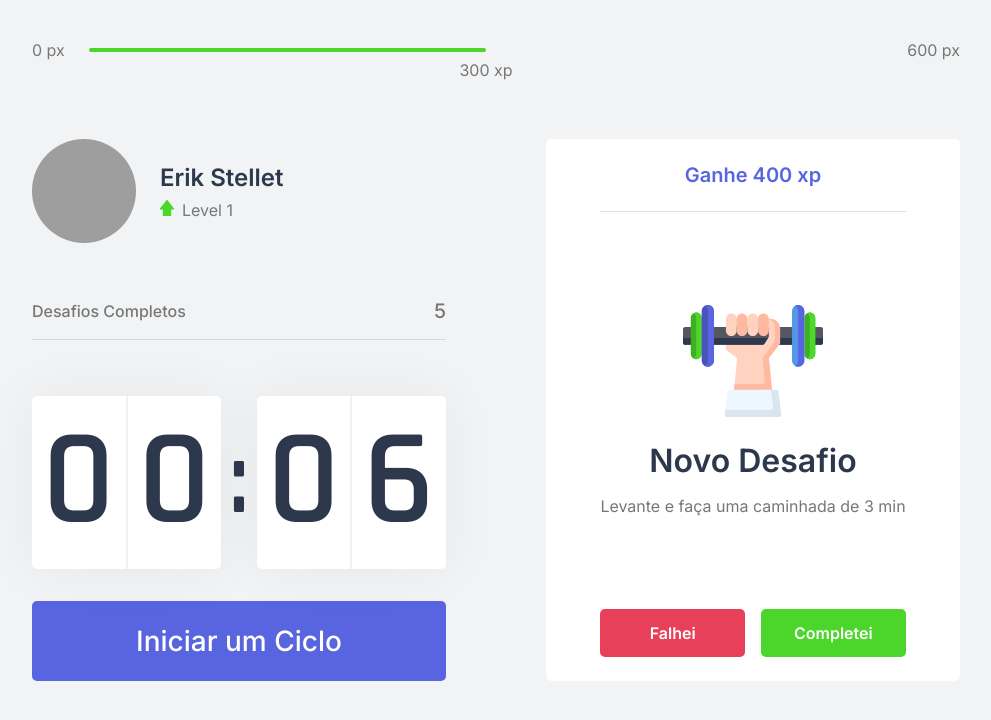
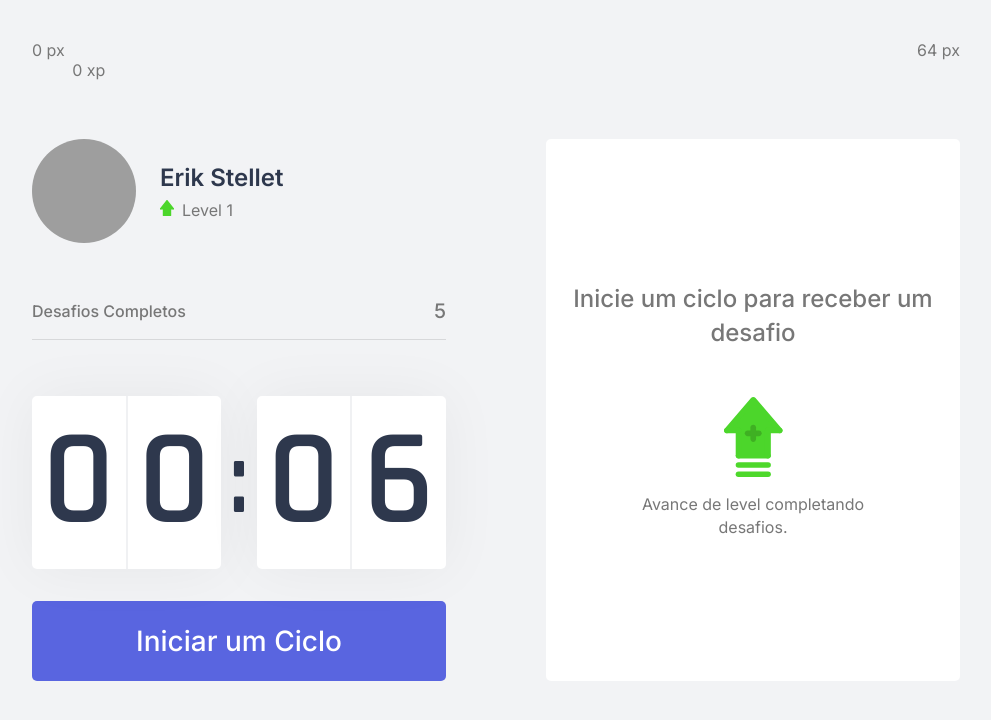
Before and after one commit to Erikstellet/Next-Level-Week-4, a Next.js app: page / in a window 1280 px wide. Shown: the top 720 px of the page, without its empty margins (144-1135 px from the left). Built offline with nearby package versions, Linux system fonts and the light colour scheme; grey boxes are pictures that could not be loaded.

Commit message:
NLW#4 | Trilha ReactJS - Aula 3 Part 2

```diff
--- /dev/null
+++ b/challenges.json
@@ -0,0 +1,62 @@
+[
+  {
+    "type": "body",
+    "description": "Estique um de seus braços com a palma da mão virada para frente e puxe os dedos para cima por 10 segundos por mão.",
+    "amount": 80
+  },
+  {
+    "type": "body",
+    "description": "Estique seu braço contra o peito e puxe-o utilizando o outro braço por 10 segundos por braço.",
+    "amount": 60
+  },
+  {
+    "type": "body",
+    "description": "Puxe seu pescoço com a ajuda da mão para a direita e para a esquerda, permanecendo na posição por alguns segundos.",
+    "amount": 70
+  },
+  {
+    "type": "body",
+    "description": "Com as duas mãos na parte de trás da cabeça, leve-a para baixo, alongando a parte de trás da região.",
+    "amount": 60
+  },
+  {
+    "type": "body",
+    "description": "Cruze as pernas e desça com as mãos esticadas em direção ao chão. Repita o movimento com a outra perna na frente.",
+    "amount": 100
+  },
+  {
+    "type": "body",
+    "description": "Sentado, abra as pernas e tente encostar as palmas das mãos no chão, repita 3 vezes por 5 segundos.",
+    "amount": 80
+  },
+  {
+    "type": "body",
+    "description": "Puxe o joelho de encontro ao peito e segure, troque de perna após 10 segundos.",
+    "amount": 50
+  },
+  {
+    "type": "body",
+    "description": "Sentado, cruze uma perna e incline seu tronco à frente, troque de perna após 10 segundos.",
+    "amount": 80
+  },
+  {
+    "type": "eye",
+    "description": "Sentado, feche os olhos e cubra-os com as palmas da mão durante 2 minutos, depois abra normalmente.",
+    "amount": 90
+  },
+  {
+    "type": "eye",
+    "description": "Em algum ambiente aberto, olhe o mais longe que puder em quatro direções por 3s, mexa apenas os olhos. Repita 3 vezes.",
+    "amount": 140
+  },
+  {
+    "type": "eye",
+    "description": "Usando os polegares, massage a área abaixo das sobrancelhas em movimentos circulares por 15 segundos.",
+    "amount": 70
+  },
+  {
+    "type": "body",
+    "description": "Em pé, gire a cintura o máximo que puder para a esquerda, segure por cinco segundos. Repita para a direita.",
+    "amount": 90
+  }
+]
--- a/src/components/ChallengeBox.tsx
+++ b/src/components/ChallengeBox.tsx
@@ -1,26 +1,29 @@
+import { useContext } from 'react';
+import { ChallengesContext } from '../contexts/ChallengesContext';
 import styles from '../styles/components/ChallengeBox.module.css'
 
 export function ChallengeBox()
 {
-    const hasActiveChallenge = true;
+    const { activeChallenge, resetChallenge } = useContext(ChallengesContext);
 
     return (
         <div className={styles.challengeBoxContainer}>
             {
-                hasActiveChallenge ?
+                activeChallenge ?
                 (
                     <div className={styles.challengeActive}>
-                        <header>Ganhe 400 xp</header>
+                        <header>Ganhe { activeChallenge.amount } xp</header>
 
                         <main>
-                            <img src="icons/body.svg" alt="body"/>
+                            <img src={ `icons/${activeChallenge.type}.svg`} alt="body"/>
 
                             <strong>Novo Desafio</strong>
-                            <p>Levante e faça uma caminhada de 3 min</p>
+                            <p>{ activeChallenge.description }</p>
                         </main>
 
                         <footer>
-                            <button type="button" className={ styles.challengeFailedButton }>
+                            <button type="button" className={ styles.challengeFailedButton }
+                                    onClick={ resetChallenge }>
                                     Falhei
                             </button>
 
--- a/src/components/Countdown.tsx
+++ b/src/components/Countdown.tsx
@@ -1,10 +1,13 @@
-import { useState, useEffect } from 'react';
+import { useState, useEffect, useContext } from 'react';
+import { ChallengesContext } from '../contexts/ChallengesContext';
 import styles from '../styles/components/Countdown.module.css';
 
 let countdownTimeout: NodeJS.Timeout;
 
 export function Countdown()
 {
+    const { startNewChallenge } = useContext(ChallengesContext);
+
     const [time, setTime] = useState(0.1 * 60);
     const [ isActive, setIsActive ] = useState(false);
     const [hasFinished, setHasFinished] = useState(false);
@@ -40,6 +43,7 @@ export function Countdown()
         {
             setHasFinished(true);
             setIsActive(false);
+            startNewChallenge();
         }
     }, [isActive, time])
 
--- a/src/components/ExperienceBar.tsx
+++ b/src/components/ExperienceBar.tsx
@@ -1,19 +1,27 @@
+import { useContext } from 'react';
+import { ChallengesContext } from '../contexts/ChallengesContext';
 import styles from '../styles/components/ExperienceBar.module.css';
 
 export function ExperienceBar()
 {
+    const { currentExperience, experienceToNextLevel } = useContext(ChallengesContext)
+
+    const percentToNextLevel = Math.round(currentExperience * 100) / experienceToNextLevel;
+
     return (
-        <header className={styles.experienceBar}>
+        <header className={ styles.experienceBar }>
             <span>0 px</span>
+
             <div>
-                <div style={{ width: "50%" }}></div>
+                <div style={{ width: `${ percentToNextLevel }%` }}></div>
 
-                <span className={styles.currentExperience}
-                      style={{ left: "50%" }}>
-                      300 xp
+                <span className={ styles.currentExperience }
+                      style={{ left: `${ percentToNextLevel }%` }}>
+                      { currentExperience } xp
                 </span>
             </div>
-            <span>600 px</span>
+
+            <span>{ experienceToNextLevel } px</span>
         </header>
     );
 }
--- /dev/null
+++ b/src/contexts/ChallengesContext.tsx
@@ -0,0 +1,81 @@
+import { createContext, ReactNode, useState } from 'react'
+import challenges from '../../challenges.json';
+
+interface Challenge
+{
+    type: 'body' | 'eye';
+    description: string;
+    amount: number;
+}
+
+interface ChallengesContextData
+{
+    level: number;
+    currentExperience: number;
+    challengesCompleted: number;
+    activeChallenge: Challenge;
+    experienceToNextLevel: number;
+    completeChallenge: () => void;
+    resetChallenge: () => void;
+    levelUp: () => void;
+    startNewChallenge: () => void;
+}
+
+interface ChallengesProviderProps
+{
+    children: ReactNode;
+}
+
+export const ChallengesContext = createContext({} as ChallengesContextData);
+
+export function ChallengesProvider({ children }: ChallengesProviderProps)
+{
+    const [level, setLevel] = useState(1);
+    const [ currentExperience, setCurrentExperience ] = useState(0);
+    const [ challengesCompleted, setchallengesCompleted ] = useState(0);
+
+    const [ activeChallenge, setActiveChallenge ] = useState(null);
+    const experienceToNextLevel = Math.pow((level + 1) *4, 2);
+
+    function levelUp()
+    {
+        setLevel(level + 1);
+    }
+
+    function resetChallenge()
+    {
+        setActiveChallenge(null);
+    }
+
+    function completeChallenge()
+    {
+        if (!activeChallenge) return;
+
+        const { amount } = activeChallenge;
+
+        let finalExperience = currentExperience + amount;
+
+    }
+
+    function startNewChallenge()
+    {
+        const randomChallengeIndex = Math.floor(Math.random() * challenges.length);
+        const challenge = challenges[randomChallengeIndex];
+
+        setActiveChallenge(challenge);
+    }
+
+    return (
+        <ChallengesContext.Provider value={{ level,
+                                             currentExperience,
+                                             challengesCompleted,
+                                             levelUp,
+                                             activeChallenge,
+                                             experienceToNextLevel,
+                                             resetChallenge,
+                                             completeChallenge,
+                                             startNewChallenge }}>
+            { children }
+        </ChallengesContext.Provider>
+    )
+}
--- a/src/pages/_app.tsx
+++ b/src/pages/_app.tsx
@@ -1,8 +1,13 @@
 import '../styles/global.css'
+import { ChallengesProvider } from '../contexts/ChallengesContext'
 
 function MyApp({ Component, pageProps })
 {
-  return <Component {...pageProps} />
+  return (
+          <ChallengesProvider>
+            <Component {...pageProps} />
+          </ChallengesProvider>
+         )
 }
 
 export default MyApp
```
